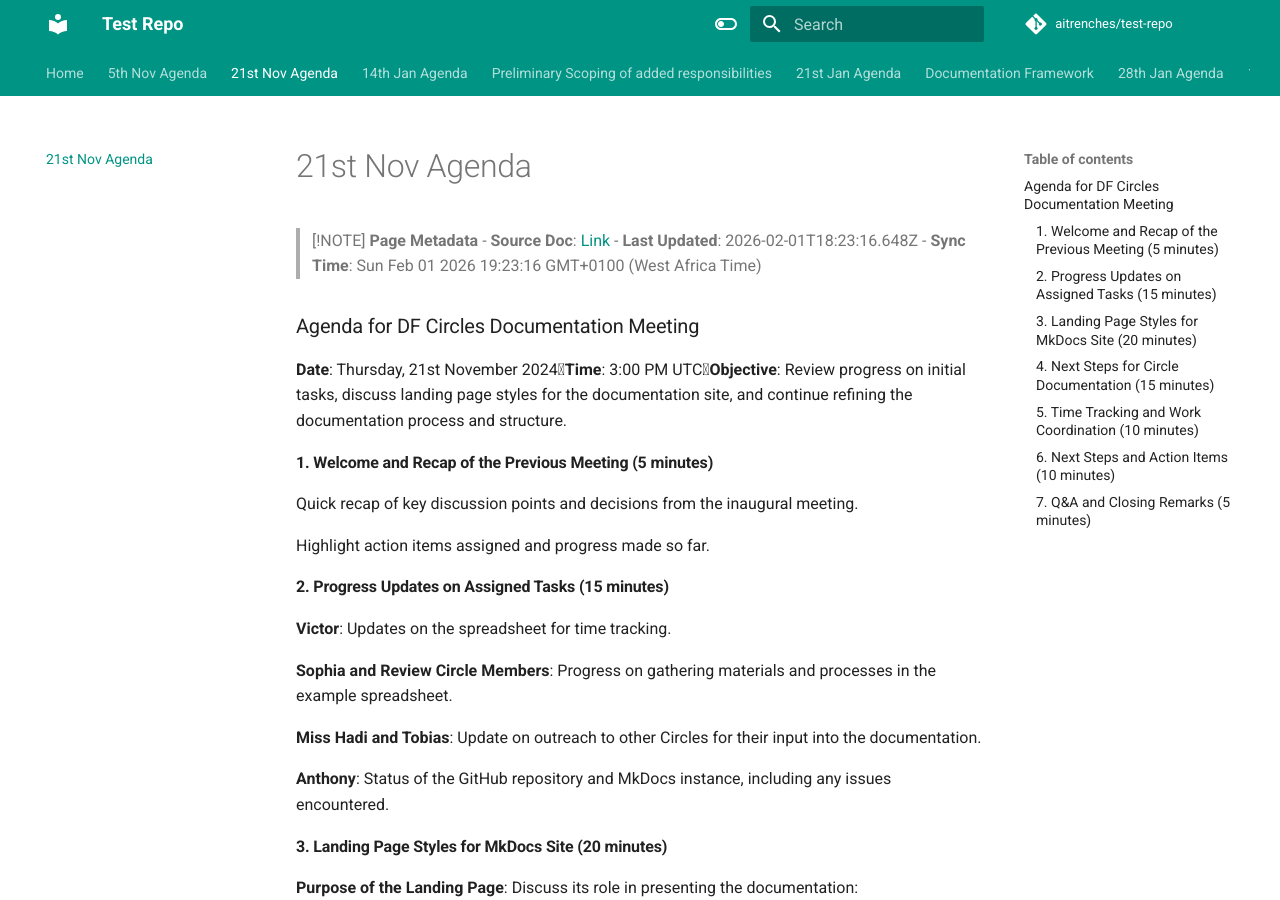
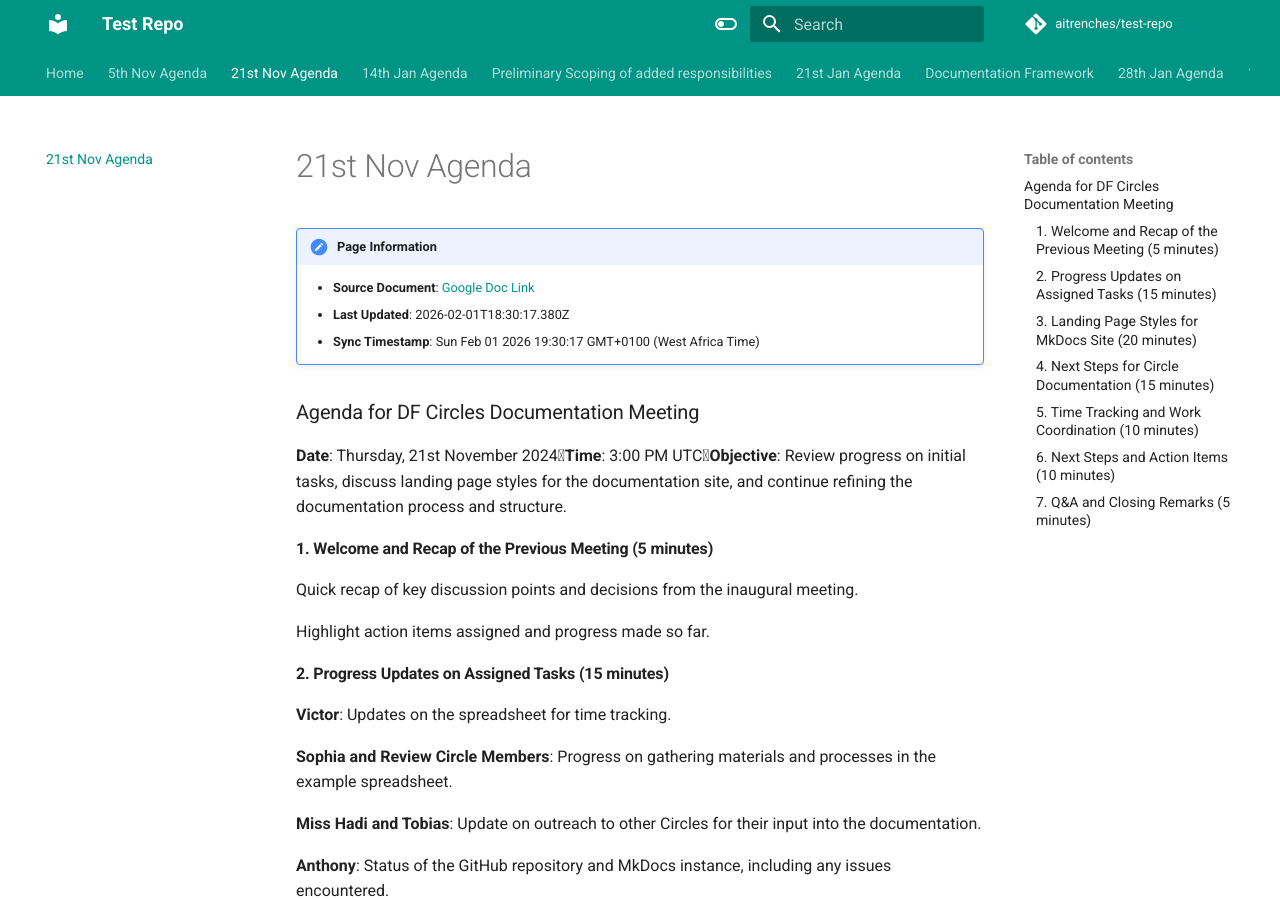
Before and after one commit to aitrenches/test-repo, an MkDocs documentation site: the page built from docs/21st-nov-agenda.md, in a window 1280 px wide and 900 px high. Built offline with MkDocs 1.6.1 and Material for MkDocs 9.7.7, drawn with Linux system fonts in a browser that asks for light colours; comment, search, counter and statistics services are not loaded.

Commit message:
Sync tab: 21st Nov Agenda

```diff
--- a/docs/21st-nov-agenda.md
+++ b/docs/21st-nov-agenda.md
@@ -1,15 +1,14 @@
 ---
 title: "21st Nov Agenda"
-last_updated: "2026-02-01T18:23:16.648Z"
+last_updated: "2026-02-01T18:30:17.380Z"
 source_doc: "https://docs.google.com/document/d/1l5-1xQtHEozG9N6FpkFO4A6oixgQ6ZUo8Jx0FXYtqro/edit#heading=h.t.7vklseb8sif3"
-sync_timestamp: "Sun Feb 01 2026 19:23:16 GMT+0100 (West Africa Time)"
+sync_timestamp: "Sun Feb 01 2026 19:30:17 GMT+0100 (West Africa Time)"
 ---
 
-> [!NOTE]
-> **Page Metadata**
-> - **Source Doc**: [Link](https://docs.google.com/document/d/1l5-1xQtHEozG9N6FpkFO4A6oixgQ6ZUo8Jx0FXYtqro/edit#heading=h.t.7vklseb8sif3)
-> - **Last Updated**: 2026-02-01T18:23:16.648Z
-> - **Sync Time**: Sun Feb 01 2026 19:23:16 GMT+0100 (West Africa Time)
+!!! note "Page Information"
+    - **Source Document**: [Google Doc Link](https://docs.google.com/document/d/1l5-1xQtHEozG9N6FpkFO4A6oixgQ6ZUo8Jx0FXYtqro/edit#heading=h.t.7vklseb8sif3)
+    - **Last Updated**: 2026-02-01T18:30:17.380Z
+    - **Sync Timestamp**: Sun Feb 01 2026 19:30:17 GMT+0100 (West Africa Time)
 
 ### Agenda for DF Circles Documentation Meeting
 
```
